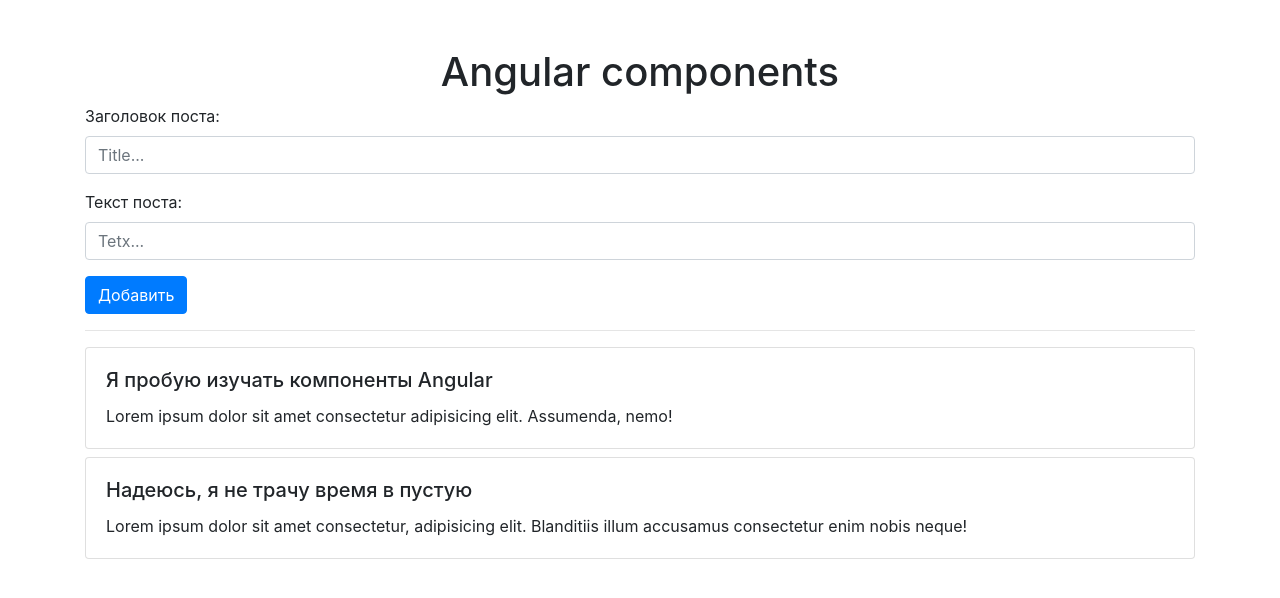
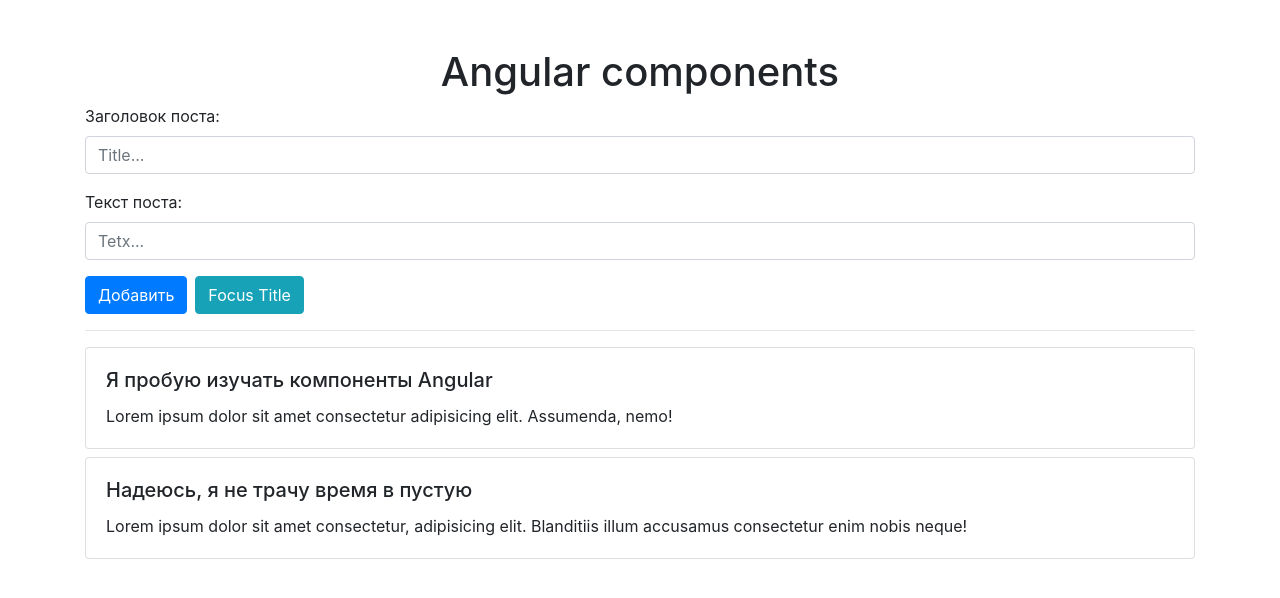
Before and after one commit to DjailinVasu/angular-theory, an Angular app: page / in a window 1280 px wide. Shown: the top 598 px of the page. Built offline with nearby package versions, Linux system fonts and the light colour scheme.

Commit message:
Доступ до HTML элементов

```diff
--- a/src/app/post-form/post-form.component.html
+++ b/src/app/post-form/post-form.component.html
@@ -8,6 +8,7 @@
         placeholder="Title..."
         id="post-title"
         [(ngModel)]="title"
+        #titleInput
       />
     </div>
 
@@ -22,6 +23,8 @@
       />
     </div>
 
-    <button (click)="addPost()" class="btn btn-primary">Добавить</button>
+    <button (click)="addPost()" class="btn btn-primary mr-2">Добавить</button>
+
+    <button (click)="focusTitle()" class="btn btn-info">Focus Title</button>
   <!-- </form> -->
 </div>
--- a/src/app/post-form/post-form.component.ts
+++ b/src/app/post-form/post-form.component.ts
@@ -1,4 +1,4 @@
-import { Component, OnInit, Output, EventEmitter } from '@angular/core';
+import { Component, OnInit, Output, EventEmitter, ViewChild, ElementRef } from '@angular/core';
 import { Post } from './../app.component';
 
 
@@ -10,6 +10,8 @@
 export class PostFormComponent implements OnInit {
 
   @Output() onAdd: EventEmitter<Post> = new EventEmitter<Post>()
+
+  @ViewChild('titleInput', {static: false}) inputRef:ElementRef
 
   title = ''
   text = ''
@@ -30,4 +32,8 @@
           this.text = this.title = ''
       }
   }
+
+  focusTitle() {
+      this.inputRef.nativeElement.focus()
+  }
 }
```
